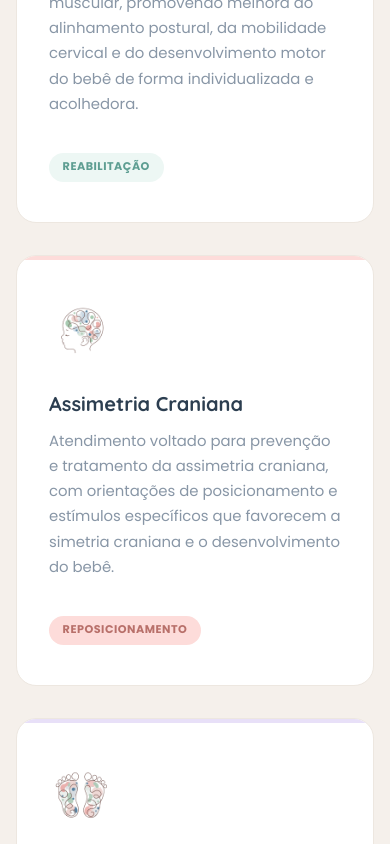
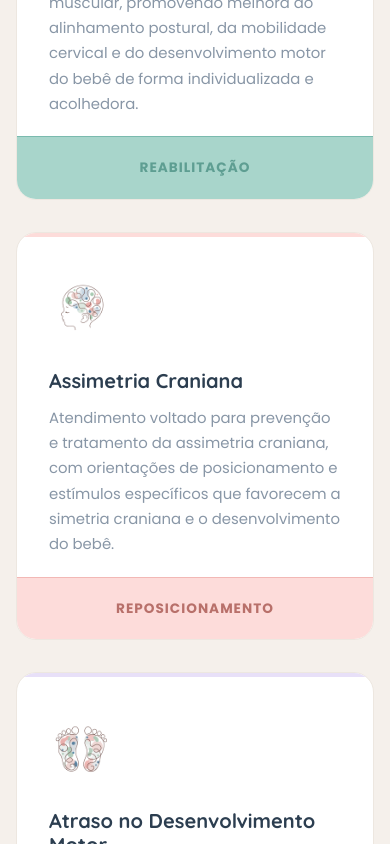
Before and after one commit to sitefisioneuro-droid/neuro-fisio, a Next.js app: page / in a window 390 px wide. Shown: the part 2340-3184 px from the top of the page. Built offline with nearby package versions, Linux system fonts and the light colour scheme.

Commit message:
mobile first

```diff
--- a/src/app/globals.css
+++ b/src/app/globals.css
@@ -7,6 +7,7 @@
 
 :root {
   /* ── Cores Principais ── */
+  --contact: #c9af91;
   --sage: #7ABAAE;
   --sage-dark: #5E9E92;
   --sage-light: #A8D5CB;
--- a/src/app/page.module.css
+++ b/src/app/page.module.css
@@ -353,7 +353,7 @@
 
 .specialtyCard {
   background: var(--white);
-  padding: 2.5rem 2rem;
+  padding: 2.5rem 2rem 0;
   border-radius: var(--radius-md);
   border: 1px solid var(--soft-border);
   transition: all 0.4s ease;
@@ -410,32 +410,32 @@
 
 .cardFooter {
   margin-top: auto;
-  padding-top: 1rem;
+  margin-left: -2rem;
+  margin-right: -2rem;
+  padding: 1.25rem 2rem;
+  text-align: center;
+  font-size: 0.85rem;
+  font-weight: 700;
+  text-transform: uppercase;
+  letter-spacing: 1px;
 }
 
-.cardTag {
-  display: inline-block;
-  font-size: 0.7rem;
-  font-weight: 700;
-  padding: 0.35rem 0.85rem;
-  border-radius: var(--radius-full);
-  text-transform: uppercase;
-  letter-spacing: 0.5px;
+.cardSage .cardFooter {
+  background: var(--sage-light);
+  color: var(--sage-dark);
+  border-top: 1px solid var(--sage);
 }
 
-.tagSage {
-  background: var(--sage-50);
-  color: var(--sage-dark);
+.cardBlush .cardFooter {
+  background: var(--blush-light);
+  color: #B8706A;
+  border-top: 1px solid var(--blush);
 }
 
-.tagBlush {
-  background: var(--blush-light);
-  color: #B8706A;
-}
-
-.tagLavender {
+.cardLavender .cardFooter {
   background: var(--lavender-light);
   color: #7D6FA8;
+  border-top: 1px solid var(--lavender);
 }
 
 /* ── PROFESSIONAL ── */
@@ -571,7 +571,7 @@
 }
 
 .contactCard {
-  background: var(--sage);
+  background: var(--contact);
   padding: 3.5rem;
   border-radius: var(--radius-lg);
   color: var(--white);
--- a/src/app/page.tsx
+++ b/src/app/page.tsx
@@ -220,7 +220,7 @@ export default function Home() {
                   acolhedora.
                 </p>
                 <div className={styles.cardFooter}>
-                  <span className={`${styles.cardTag} ${styles.tagSage}`}>Reabilitação</span>
+                  Reabilitação
                 </div>
               </div>
 
@@ -244,7 +244,7 @@ export default function Home() {
                   desenvolvimento do bebê.
                 </p>
                 <div className={styles.cardFooter}>
-                  <span className={`${styles.cardTag} ${styles.tagBlush}`}>Reposicionamento</span>
+                  Reposicionamento
                 </div>
               </div>
 
@@ -268,7 +268,7 @@ export default function Home() {
                   do dia a dia.
                 </p>
                 <div className={styles.cardFooter}>
-                  <span className={`${styles.cardTag} ${styles.tagLavender}`}>Estimulação</span>
+                  Estimulação
                 </div>
               </div>
             </div>
@@ -488,8 +488,7 @@ export default function Home() {
 
           <div className={styles.footerBottom}>
             <p className={styles.footerCopy}>
-              © {new Date().getFullYear()} NeuroFisio Infantil. Todos os
-              direitos reservados.
+              © {new Date().getFullYear()} Ana Cássia - fisioterapeuta neurofuncional. Todos os direitos reservados.
             </p>
             <div className={styles.footerSocials}>
               <a
```
